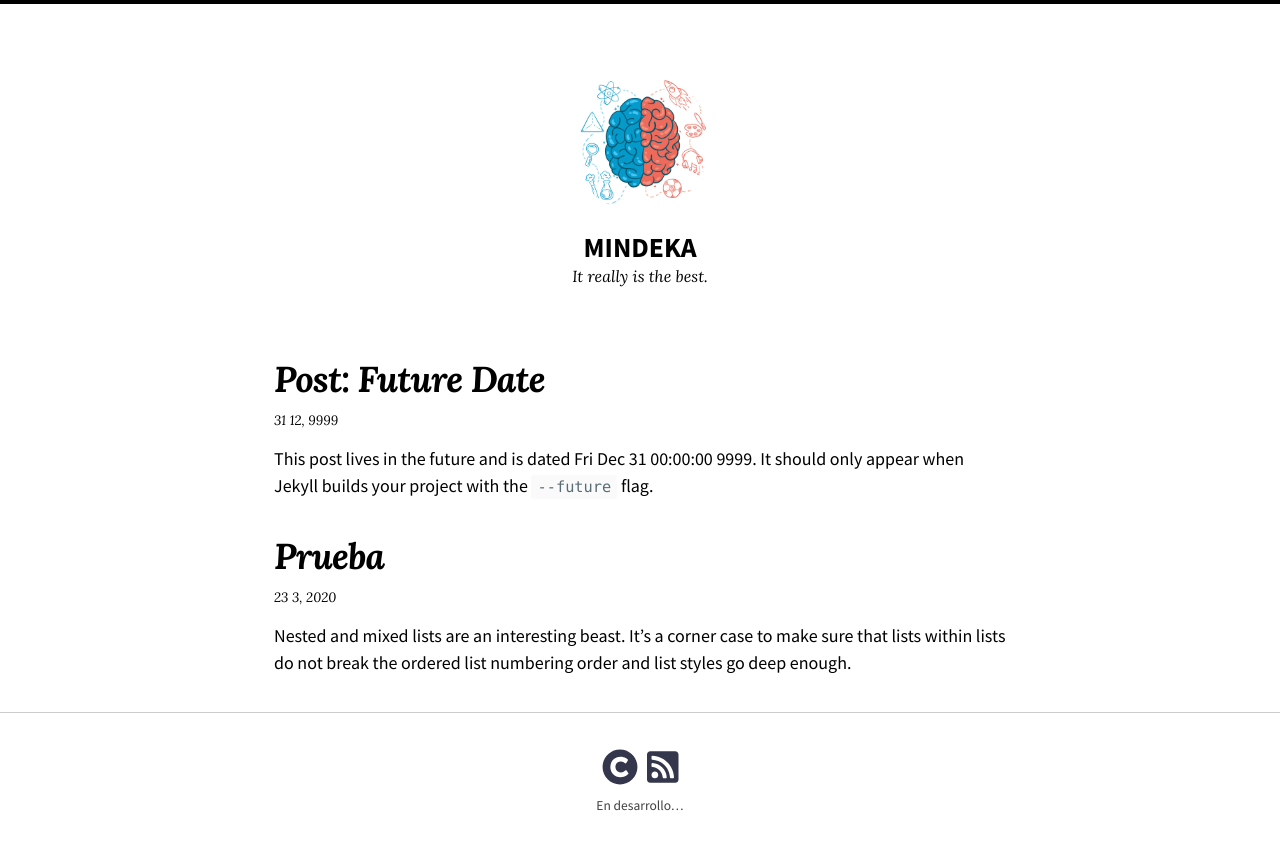
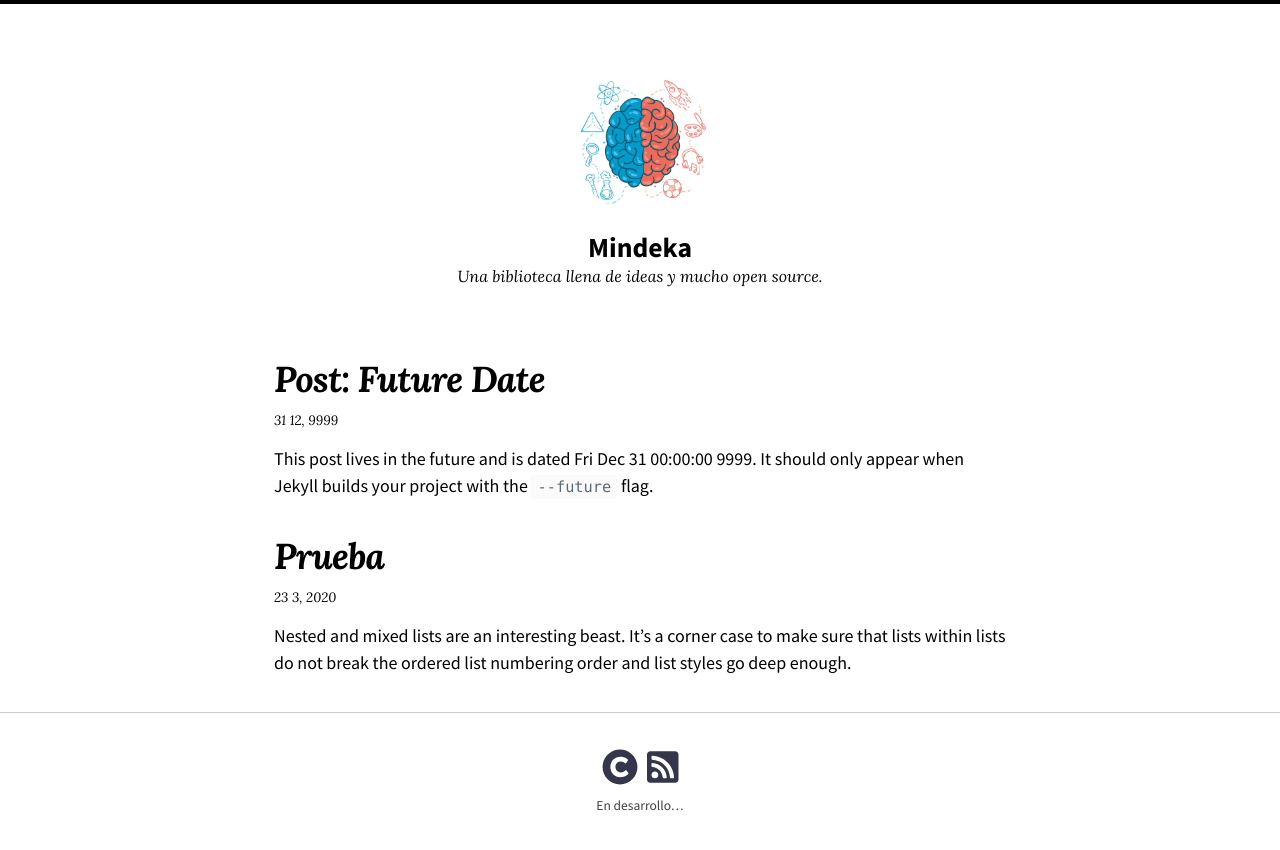
Before and after one commit to gide0n/old-mindeka, a Jekyll site: the page built from index.md, in a window 1280 px wide. Shown: the top 850 px of the page. Built offline with Jekyll 4.4.1, drawn with Linux system fonts in a browser that asks for light colours; nearby versions of some CDN libraries.

Commit message:
Update _config.yml

```diff
--- a/_config.yml
+++ b/_config.yml
@@ -5,8 +5,8 @@ theme: jekyll-theme-so-simple
 # remote_theme: mmistakes/so-simple-theme
 skin: "/assets/css/skins/default.css"
 locale: es-ES
-title: "MINDEKA"
-description: "It really is the best."
+title: "Mindeka"
+description: "Una biblioteca llena de ideas y mucho open source."
 baseurl: # the subpath of your site, e.g. "/blog"
 url: # the base hostname & protocol for your site e.g. "https://mmistakes.github.io"
 logo: /images/mindeka.png
```
